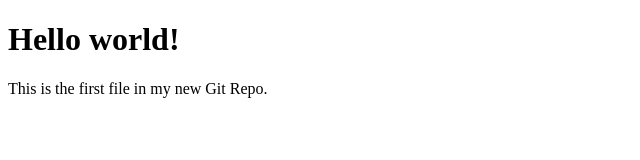
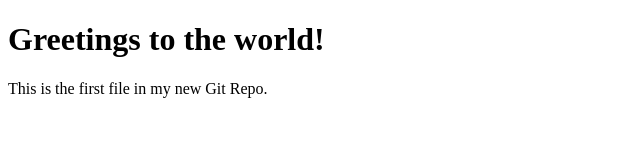
Before and after one commit to AtMwach/ConfirmSession, a plain HTML site: page index.html in a window 1280 px wide. Shown: the whole page, without its empty margins (0-640 px from the left). Drawn offline with Linux system fonts and the light colour scheme.

Commit message:
updated index.html with emergency fix

```diff
--- a/index.html
+++ b/index.html
@@ -5,7 +5,7 @@
 </head>
 <body>
 
-<h1>Hello world!</h1>
+<h1>Greetings to the world!</h1>
 <p>This is the first file in my new Git Repo.</p>
 
 </body>
```
